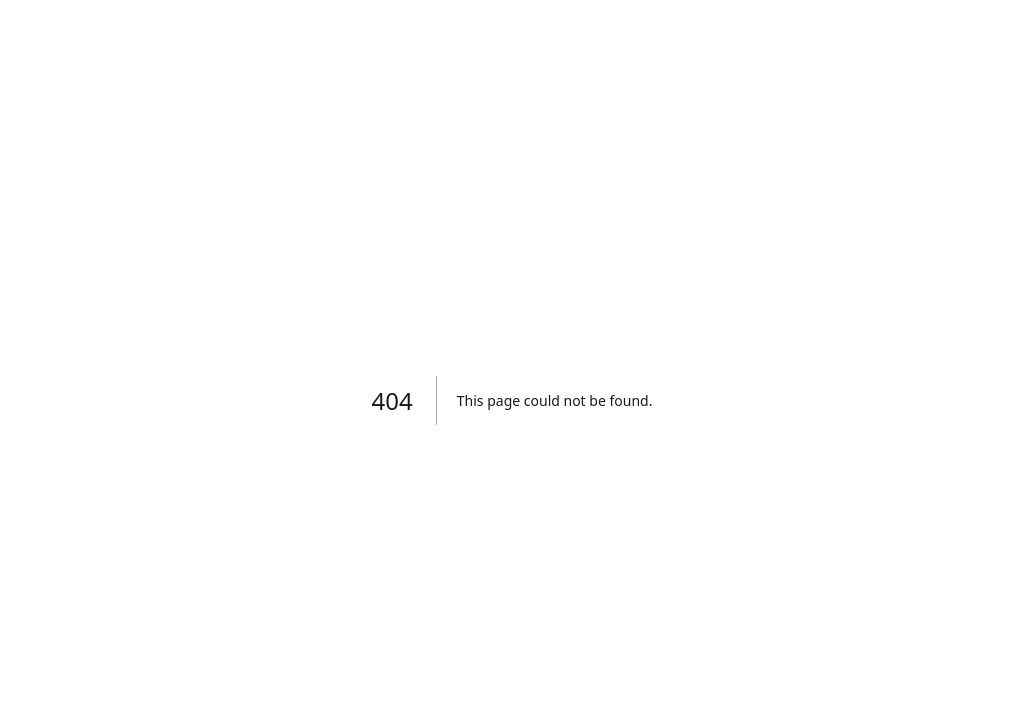
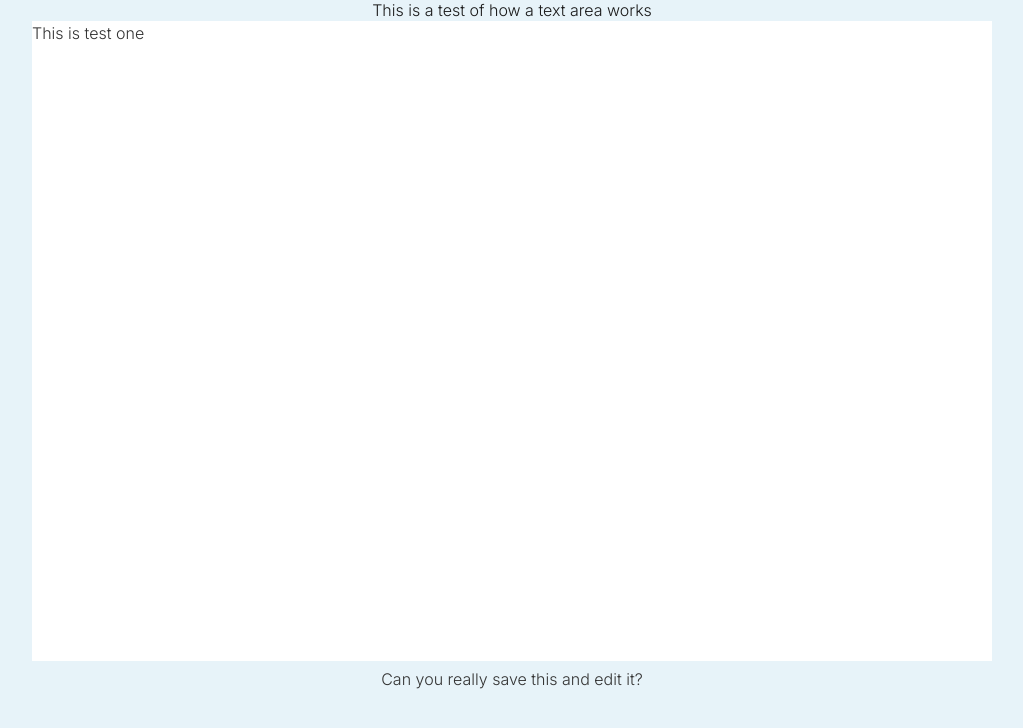
Before and after one commit to FrancisFlow/frontend-training, a Next.js app: page /testpage in a window 1280 px wide. Before the commit this address had no page. Shown: the top 728 px of the page, without its empty margins (128-1151 px from the left). Built offline with nearby package versions, Linux system fonts and the light colour scheme.

Commit message:
Created a route to test out textarea

```diff
--- /dev/null
+++ b/src/app/testpage/page.js
@@ -0,0 +1,15 @@
+const TestPage = () => {
+    return (
+        <>
+        <div className="text-center ">
+            <h2>
+                This is a test of how a text area works
+            </h2>
+            <textarea value={"This is test one"} className="w-3/4 h-[40rem] resize-none" />
+            <p contentEditable={true} spellCheck={true} >Can you really save this and edit it?</p>
+        </div>
+        </>
+     );
+}
+
+export default TestPage;
```
